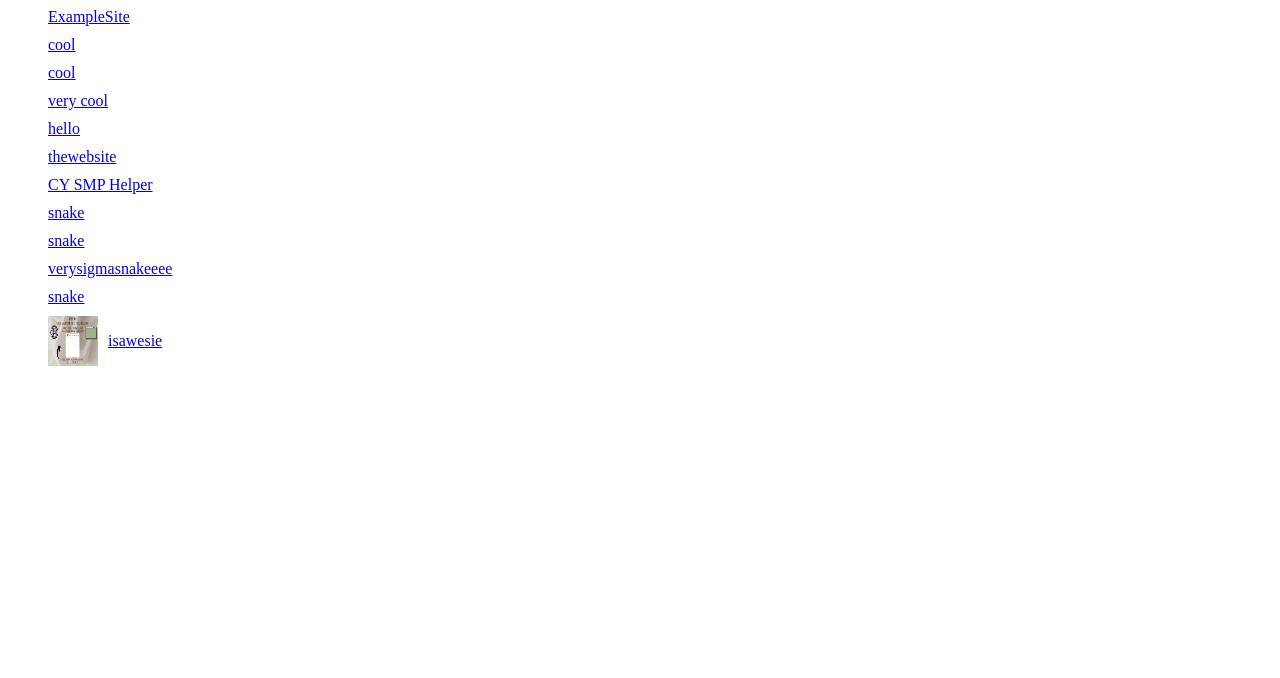
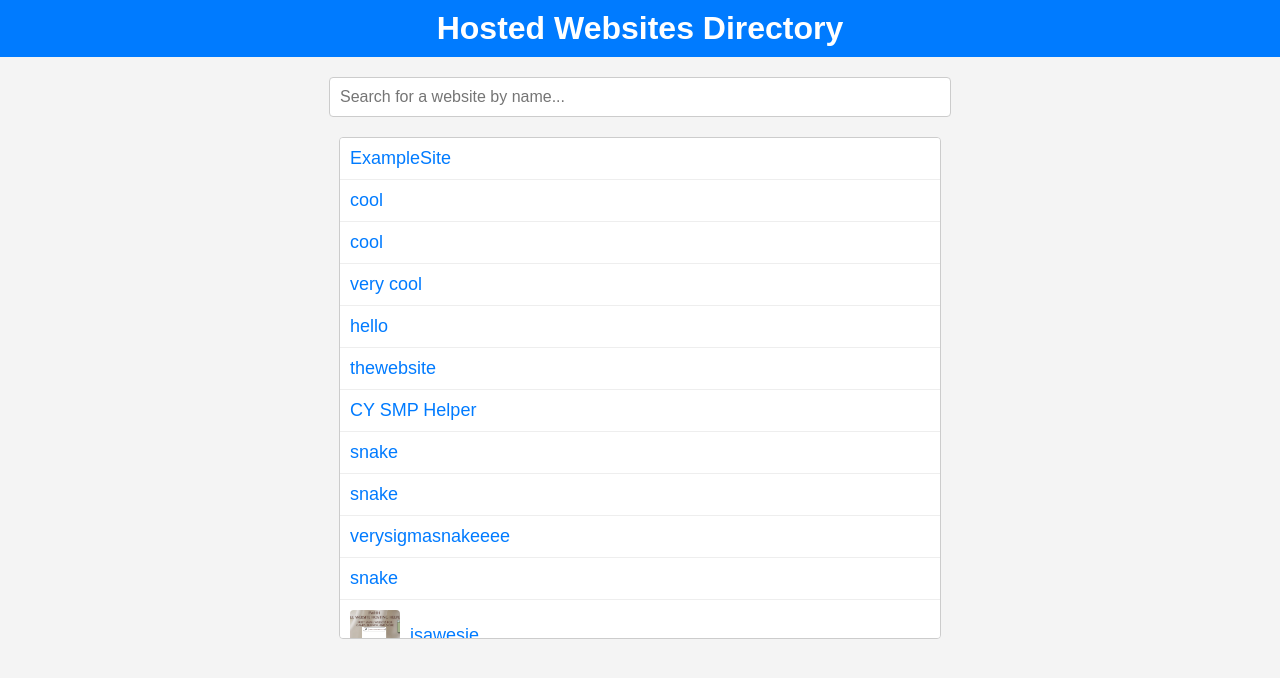
Before and after one commit to CYGear/free-hosting-helper, a plain HTML site: page index.html in a window 1280 px wide. Drawn offline with Linux system fonts and the light colour scheme.

Commit message:
Update index.html

```diff
--- a/index.html
+++ b/index.html
@@ -1,3 +1,87 @@
+<!DOCTYPE html>
+<html lang="en">
+<head>
+  <meta charset="UTF-8">
+  <meta name="viewport" content="width=device-width, initial-scale=1.0">
+  <title>Hosted Websites Directory</title>
+  <style>
+    body {
+      font-family: Arial, sans-serif;
+      margin: 0;
+      padding: 0;
+      background-color: #f4f4f4;
+      color: #333;
+    }
+    header {
+      background-color: #007BFF;
+      color: white;
+      padding: 10px 20px;
+      text-align: center;
+    }
+    header h1 {
+      margin: 0;
+    }
+    #searchContainer {
+      margin: 20px auto;
+      text-align: center;
+    }
+    #searchBar {
+      width: 80%;
+      max-width: 600px;
+      padding: 10px;
+      font-size: 16px;
+      border: 1px solid #ccc;
+      border-radius: 4px;
+    }
+    #websitesList {
+      max-height: 500px;
+      overflow-y: auto;
+      margin: 20px auto;
+      padding: 0;
+      list-style: none;
+      width: 80%;
+      max-width: 600px;
+      border: 1px solid #ccc;
+      border-radius: 4px;
+      background: white;
+    }
+    #websitesList li {
+      display: flex;
+      align-items: center;
+      padding: 10px;
+      border-bottom: 1px solid #eee;
+    }
+    #websitesList li:last-child {
+      border-bottom: none;
+    }
+    #websitesList img {
+      width: 50px;
+      height: 50px;
+      margin-right: 10px;
+      border-radius: 4px;
+      object-fit: cover;
+    }
+    #websitesList a {
+      color: #007BFF;
+      text-decoration: none;
+      font-size: 18px;
+    }
+    #websitesList a:hover {
+      text-decoration: underline;
+    }
+  </style>
+</head>
+<body>
+  <header>
+    <h1>Hosted Websites Directory</h1>
+  </header>
+  <div id="searchContainer">
+    <input
+      type="text"
+      id="searchBar"
+      placeholder="Search for a website by name..."
+    />
+  </div>
   <ul id="websitesList">
     <!-- Websites will be dynamically added here -->
   </ul>
@@ -5,30 +89,50 @@
     fetch("https://CYGear.github.io/free-hosting-helper/websites.json")
       .then((response) => response.json())
       .then((websites) => {
-      const list = document.getElementById("websitesList");
-      websites.forEach((site) => {
+        const websitesList = document.getElementById("websitesList");
+        const searchBar = document.getElementById("searchBar");
+
+        function displayWebsites(filteredWebsites) {
+          websitesList.innerHTML = ""; // Clear the list
+          filteredWebsites.forEach((site) => {
             const listItem = document.createElement("li");
-        listItem.style.display = "flex";
-        listItem.style.alignItems = "center";
-        listItem.style.marginBottom = "10px";
 
+            // Add the image if available
             if (site.image) {
               const img = document.createElement("img");
               img.src = site.image;
-          img.alt = site.name;
-          img.style.width = "50px";
-          img.style.height = "50px";
-          img.style.marginRight = "10px";
+              img.alt = `${site.name} thumbnail`;
               listItem.appendChild(img);
             }
 
+            // Add the website name and link
             const link = document.createElement("a");
             link.href = site.url;
             link.textContent = site.name;
             link.target = "_blank";
             listItem.appendChild(link);
 
-        list.appendChild(listItem);
+            websitesList.appendChild(listItem);
           });
+        }
+
+        // Initial display of websites
+        displayWebsites(websites);
+
+        // Search filter
+        searchBar.addEventListener("input", () => {
+          const query = searchBar.value.toLowerCase();
+          const filteredWebsites = websites.filter((site) =>
+            site.name.toLowerCase().includes(query)
+          );
+          displayWebsites(filteredWebsites);
+        });
+      })
+      .catch((error) => {
+        console.error("Error loading websites.json:", error);
+        document.getElementById("websitesList").innerHTML =
+          "<li>Error loading websites. Please try again later.</li>";
       });
   </script>
+</body>
+</html>
```
Lines whose indentation alone changed are shown as unchanged.
